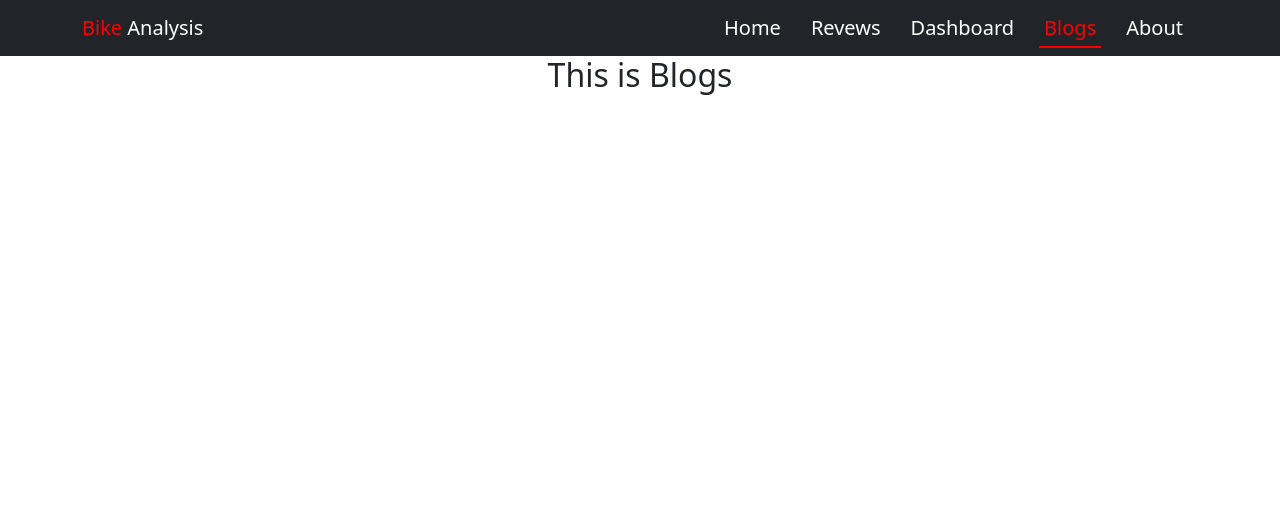
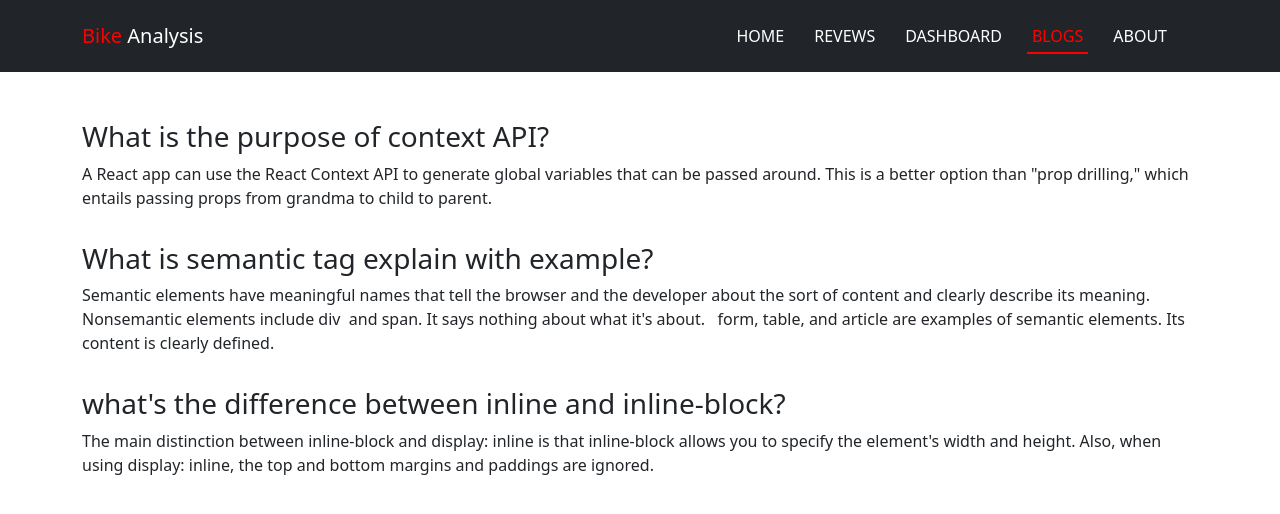
Before and after one commit to mosheurpau/Bike-Analysis, a React (Create React App) app: page /blogs in a window 1280 px wide. Shown: the top 514 px of the page. Built offline with nearby package versions, Linux system fonts and the light colour scheme.

Commit message:
added answer quartion and all other

```diff
--- a/public/index.html
+++ b/public/index.html
@@ -24,7 +24,7 @@
       work correctly both with client-side routing and a non-root public URL.
       Learn how to configure a non-root public URL by running `npm run build`.
     -->
-    <title>React App</title>
+    <title>Bike Analysis</title>
   </head>
   <body>
     <noscript>You need to enable JavaScript to run this app.</noscript>
--- a/public/reviewData.json
+++ b/public/reviewData.json
@@ -26,7 +26,7 @@
       "name": "Kamrul Hasan",
       "retting": "4.8",
       "review": "I love the kawasaki ninja bike because it's my dream to buy kawasaki ninja bike and finally my dream is successfully completed. Kawasaki ninja bike is a good bike in our world and maintenance of bike is also good and mileage of bike is also good",
-      "img": "https://i.ibb.co/2NgZxgn/user-1.jpg"
+      "img": "https://i.ibb.co/8KzNYt5/user-7.jpg"
 
     },
     {
@@ -34,13 +34,13 @@
       "name": "Soykot Ahmed",
       "retting": "5",
       "review": " It is my first bike and as a person who was upgrading from an Activa, this felt just perfect for me...It is a Beginner friendly machine...",
-      "img": "https://i.ibb.co/vkzsdSg/user-5.jpg"
+      "img": "https://i.ibb.co/9TpGbfw/user-8.jpg"
     },
     {
       "id": 6,
       "name": "Samiul Sadman",
       "retting": "4.7",
       "review": "This is a dream bike of mine. Wish the dream fulfilled asap. With knowing that truth that by my own I may be get this thing after a long time but yes this is true. ",
-      "img": "https://i.ibb.co/tBqj64x/user-6.jpg"
+      "img": "https://i.ibb.co/FYJ84qh/user-9.jpg"
     }
   ]
--- a/src/components/About/About.js
+++ b/src/components/About/About.js
@@ -1,10 +1,17 @@
 import React from "react";
+import { Container } from "react-bootstrap";
 
 const About = () => {
   return (
-    <div>
-      <h2>This is About</h2>
-    </div>
+    <Container>
+      <h3 className="mt-3">About Me</h3>
+      <p className="text-center pt-2">
+        Hi, I'm Mosheur Rahman. I am an enthusiastic, self-motivated, reliable,
+        responsible, and hard-working person. InshaAllah, by completing this
+        course I want to build myself as a profession complete web developer and
+        work as a software engineer in the country and abroad.
+      </p>
+    </Container>
   );
 };
 
--- a/src/components/Blogs/Blogs.js
+++ b/src/components/Blogs/Blogs.js
@@ -1,10 +1,35 @@
 import React from "react";
+import { Container } from "react-bootstrap";
 
 const Blogs = () => {
   return (
-    <div>
-      <h2>This is Blogs</h2>
-    </div>
+    <Container>
+      <h3 className="pt-5 text-start">What is the purpose of context API?</h3>
+      <p className="text-start">
+        A React app can use the React Context API to generate global variables
+        that can be passed around. This is a better option than "prop drilling,"
+        which entails passing props from grandma to child to parent.
+      </p>
+      <h3 className="pt-3 text-start">
+        What is semantic tag explain with example?
+      </h3>
+      <p className="text-start">
+        Semantic elements have meaningful names that tell the browser and the
+        developer about the sort of content and clearly describe its meaning.
+        Nonsemantic elements include div  and span. It says nothing about what
+        it's about.   form, table, and article are examples of semantic
+        elements. Its content is clearly defined.
+      </p>
+      <h3 className="pt-3 text-start">
+        what's the difference between inline and inline-block?
+      </h3>
+      <p className="text-start">
+        The main distinction between inline-block and display: inline is that
+        inline-block allows you to specify the element's width and height. Also,
+        when using display: inline, the top and bottom margins and paddings are
+        ignored.
+      </p>
+    </Container>
   );
 };
 
--- a/src/components/CoustomLink/CoustomLink.js
+++ b/src/components/CoustomLink/CoustomLink.js
@@ -11,7 +11,7 @@ function CustomLink({ children, to, ...props }) {
         style={{
           padding: "5px",
           margin: "10px",
-          fontSize: "20px",
+          textTransform: "uppercase",
           color: match ? "red" : "white",
           textDecoration: "none",
           borderBottom: match ? "2px solid red" : "none",
--- a/src/components/Dashboard/Dashboard.js
+++ b/src/components/Dashboard/Dashboard.js
@@ -30,7 +30,7 @@ const Dashboard = () => {
         <Col sm={6}>
           <h5 className="my-4">Month wish Sell</h5>
           <div className="d-flex justify-content-center">
-            <LineChart width={400} height={300} data={data}>
+            <LineChart width={450} height={250} data={data}>
               <Line type="monotone" dataKey={"sell"} stroke="#8884d8"></Line>
               <XAxis dataKey="month"></XAxis>
               <Tooltip />
@@ -43,8 +43,8 @@ const Dashboard = () => {
           <h5 className="my-4">Investment VS Revenue</h5>
           <div className="d-flex justify-content-center">
             <AreaChart
-              width={400}
-              height={300}
+              width={450}
+              height={250}
               data={data}
               margin={{ top: 10, right: 30, left: 0, bottom: 0 }}
             >
@@ -84,7 +84,7 @@ const Dashboard = () => {
         <Col sm={6}>
           <h5 className="my-4">Investment VS Revenue</h5>
           <div className="d-flex justify-content-center">
-            <BarChart width={400} height={300} data={data}>
+            <BarChart width={450} height={250} data={data}>
               <CartesianGrid strokeDasharray="3 3" />
               <XAxis dataKey="month" />
               <YAxis />
@@ -98,7 +98,7 @@ const Dashboard = () => {
         <Col sm={6}>
           <h5 className="my-4">Investment VS Revenue</h5>
           <div className="d-flex justify-content-center">
-            <PieChart width={730} height={250}>
+            <PieChart width={450} height={250}>
               <Pie
                 data={data}
                 dataKey="investment"
--- a/src/components/Header/Header.js
+++ b/src/components/Header/Header.js
@@ -13,7 +13,7 @@ const Header = () => {
             <span style={{ color: "red" }}>Bike</span> Analysis
           </Navbar.Brand>
           <Navbar.Toggle aria-controls="responsive-navbar-nav" />
-          <Navbar.Collapse id="responsive-navbar-nav">
+          <Navbar.Collapse id="responsive-navbar-nav" className="m-3">
             <Nav className="ms-auto">
               <CustomLink to="/home">Home</CustomLink>
               <CustomLink to="/revews">Revews</CustomLink>
--- a/src/components/Home/Home.css
+++ b/src/components/Home/Home.css
@@ -8,39 +8,39 @@
 .banner-text{
     text-align: start;
     color: white;
+
 }
 .banner-text h1{
-    padding-left: 50px;
     color: white;
     margin-bottom: 20px;
+    padding-left: 50px;
+    font-weight: 700;
 }
 .banner-text .bike-name{
     color: red;
     margin-bottom: 30px;
 }
 .banner-text p{
+    margin-top: 50px;
+    margin-bottom: 30px;
     padding-left: 50px;
-    margin-bottom: 30px;
 }
 .banner-text button {
-    margin-left: 50px;
     padding: 7px 10px;
     color: white;
     border: 2px solid white;
     border-radius: 10px;
     background-color: #39383E;
+    margin-left: 50px;
 }
 .banner-text button:hover{
     background-color: red;
 
 }
 
-.banner-img{
-    padding: 0px;
-}
 .banner-img img{
     width: 100%;
-    padding: 0;
+    padding-right: 30px;
     margin: 0;
 }
 .customer-review{
@@ -56,6 +56,8 @@
     display: grid;
     grid-template-columns: repeat(3, 1fr);
     grid-gap: 50px;
+    padding-left: 50px;
+    padding-right: 100px;
 }
 .see-all-review{
     margin-bottom: 100px;
@@ -76,6 +78,8 @@
 @media screen and (max-width: 992px) {
     .reviews-container {
       grid-template-columns: repeat(1, 1fr);
+      padding-left: 20px;
+      padding-right: 20px;
 
     }
   }
--- a/src/components/Home/Home.js
+++ b/src/components/Home/Home.js
@@ -1,6 +1,6 @@
 import React from "react";
 import { Card, CardGroup, Col, Container, Row } from "react-bootstrap";
-import bike from "../../Images/bike-bg.png";
+import bike from "../../Images/bikeBg.png";
 import "./Home.css";
 import useReview from "../../hooks/userReview";
 import Cart from "../Cart/Cart";
@@ -12,7 +12,7 @@ const Home = () => {
     <Container fluid>
       <Row className="banner-bg">
         <Col sm={5} className="banner-text">
-          <h1 className="bike-name">NINJA H2®R</h1>
+          <h1 className="bike-name">KAWASAKI NINJA H2®R</h1>
           <h1>BUILT BEYOND BELIEF</h1>
           <p>
             Surrounding the Ninja H2®R motorcycle’s high-output engine is a
```
Also changed, not shown: src/components/NotFound/NotFound.js (+3 -2 lines), src/Images/bikeBg.png (added), 1 other file (tests, documents, lock files or other folders).
